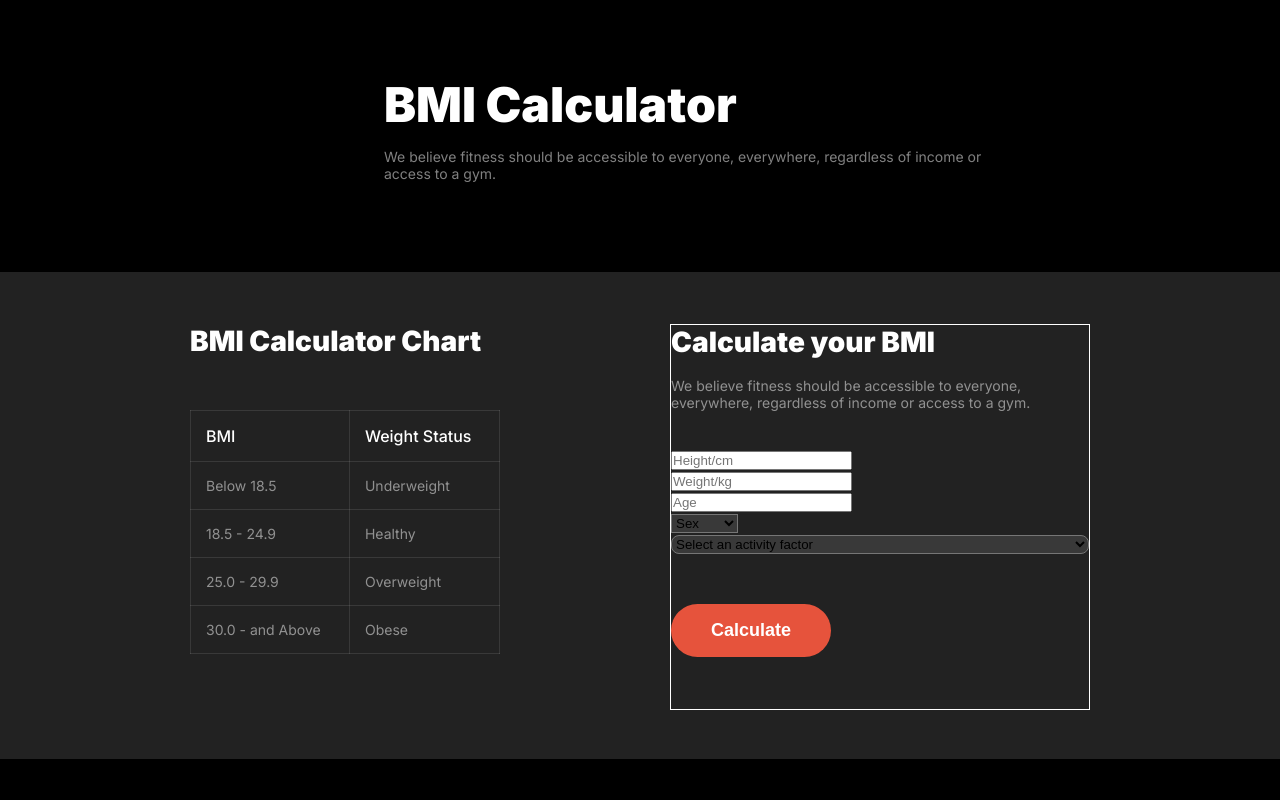
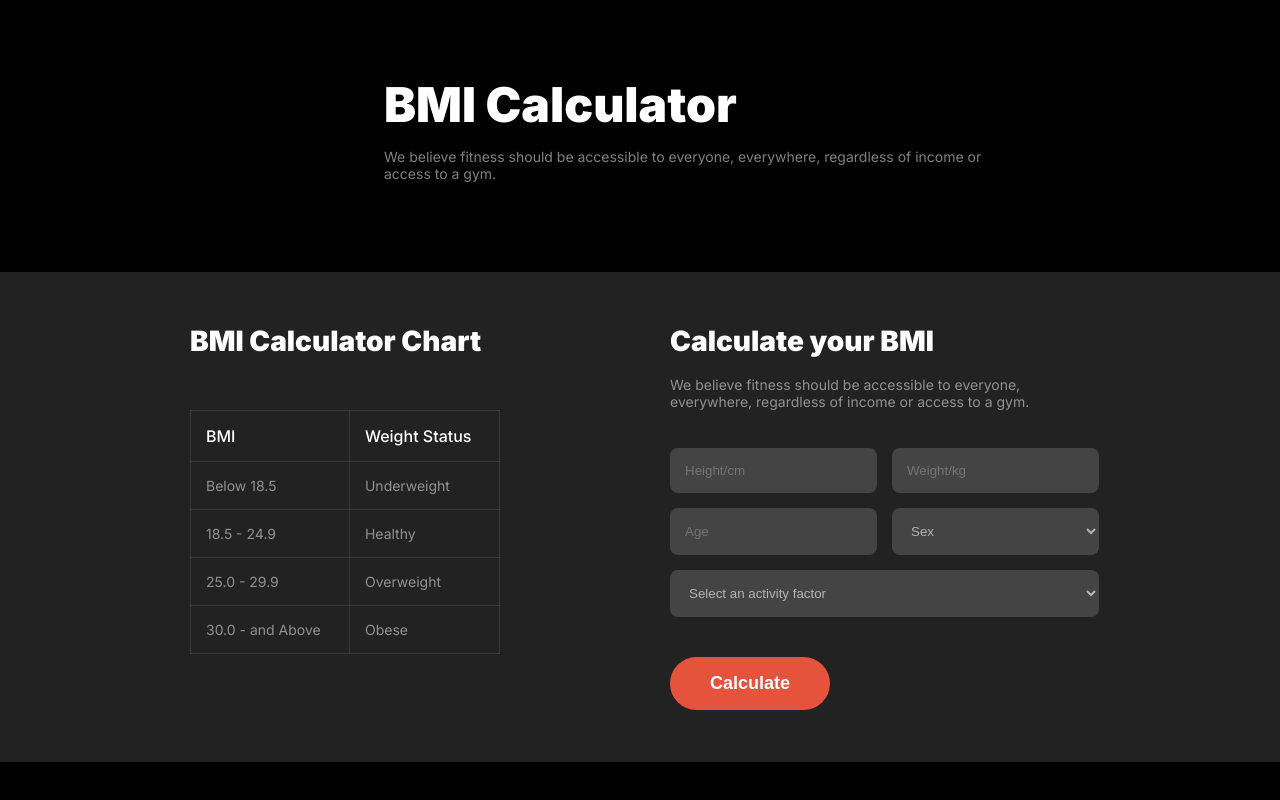
Before and after one commit to Mahfuz1912/Jym-Model, a plain HTML site: page index.html in a window 1280 px wide. Shown: the part 1672-2472 px from the top of the page. Drawn offline with Linux system fonts and the light colour scheme; a web font is replaced by a local one.

Commit message:
Add All Completed BMI Caculation Section

```diff
--- a/index.html
+++ b/index.html
@@ -38,8 +38,8 @@
                     A huge selection of health and fitness content, healthy recipes <br>and transformation stories to help you get fit and stay fit!
                 </p>
                 <div class="display-flex btn-deco">
-                    <button class="primary-btn Font-Color">Join Club Now!</button>
-                    <button class="Font-Color secondary-btn">Download App</button>
+                    <button id="primary-btn" class="Font-Color" type="button">Join Club Now!</button>
+                    <button class="Font-Color secondary-btn" type="button">Download App</button>
                 </div>
             </div>
             <div class="hero-Container2">
@@ -94,7 +94,7 @@
                     <p class="Run-container-Descrip">
                         We believe fitness should be accessible to everyone, everywhere, regardless of income or access to a gym. With hundreds of professional workouts.
                     </p>
-                    <button class="primary-btn Font-Color">Join Now</button>
+                    <button class="Font-Color" id="primary-btn" type="button">Join Now</button>
                 </div>
                 <div>
                     <img class="Run-image" src="images/run.jpg" alt="">
@@ -141,37 +141,34 @@
                 <div class="BMI-Div2">
                     <h1 class="BMI-Div-title2">Calculate your BMI</h1>
                     <p class="small-font">We believe fitness should be accessible to everyone, everywhere, regardless of income or access to a gym.</p>
-                    <from>
-                           <div>
-                            <div class="from">
-                                <input placeholder="Height/cm" type="text" name="" id="">
+                    <section class="from-section">
+                        <form>
+                            <div class="input-container">
+                                <input type="text" placeholder="Height/cm">
+                                <input type="text" placeholder="Weight/kg">
                             </div>
-                            <div>
-                                <input placeholder="Weight/kg" type="text" name="" id="">
-                            </div>
-                            <div>
-                                <input placeholder="Age" type="text" name="" id="">
-                            </div>
-                            <div>
-                                <select name="sex" id="">
+                            <div class="input-container">
+                                <input type="text" placeholder="Age">
+                                <select class=".select">
                                     <option value="">Sex</option>
                                     <option value="male">Male</option>
                                     <option value="female">Female</option>
                                     <option value="other">Other</option>
                                 </select>
                             </div>
-                            <div>
-                                <select class="activity-section" name="" id="">
-                                    <option value=""><span class="activity-section-option">Select an activity factor</span></option>
-                                    <option value="one days">Exersise 1 Days in a Week</option>
-                                    <option value="three days">Exersise 2 Days - 4 Days in a Week</option>
-                                    <option value="everydays">Exersise Everyday in a Week</option>
-                                    <option value="never">Never Exersise</option>
+                            <div class="input-container">
+                                <select>
+                                    <option value="">Select an activity factor</option>
+                                    <option  value="one days">Exersise 1 Days in a Week</option>
+                                    <option  value="one days">Exersise 1 Days in a Week</option>
+                                    <option  value="three days">Exersise 2 Days - 4 Days in a Week</option>
+                                    <option  value="everydays">Exersise Everyday in a Week</option>
+                                    <option  value="never">Never Exersise</option>
                                 </select>
                             </div>
-                           </div>
-                           <input class="primary-btn bmi-btn" type="button" value="Calculate">
-                    </from>
+                            <button class="Font-Color bmi-btn" id="primary-btn" type="submit">Calculate</button>
+                        </form>
+                    </section>
                 </div>
             </div>
         </section>
--- a/responsible.css
+++ b/responsible.css
@@ -9,7 +9,8 @@
         display: none;
     }
     .bg-header,
-    .Run-cointainer{
+    .Run-cointainer,
+    .BMI-Container{
         flex-direction: column;
     }
     .hero-Container{
@@ -62,5 +63,25 @@
     .BMI-Calculator{
        padding: 30px 20px 0 20px;
     }
-
+    .BMI-Calculation{
+        padding: 20px;
+    }
+    .BMI-Div2{
+        width: 100%;
+    }
+    input, select {
+        width: 100%;
+    }
+    .input-container{
+        width:100%
+    }
+    .BMI-Container{
+        gap: 48px;
+    }
+    .BMI-Div-title{
+        font-size: 16px;
+    }
+    .BMI-Div-title2{
+        font-size: 14px;
+    }
  }
--- a/style.css
+++ b/style.css
@@ -94,7 +94,7 @@ header{
     font-size: 18px;
     font-weight: 600;
 }
-.primary-btn{
+#primary-btn{
     border-radius: 42px;
     background-color: rgb(230, 83, 60);
     padding: 16px 40px 16px 40px;
@@ -287,7 +287,6 @@ header{
 /* BMI Calculation start */
 .BMI-Calculation{
     max-width: 1440px;
-    height: 487px;
     margin: 0 auto;
     background-color: rgb(34, 34, 34);
     padding: 52px 190px;
@@ -299,12 +298,9 @@ header{
 }
 .BMI-Div1{
     width: 313px;
-    height: 386px;
 }
 .BMI-Div2{
-    border: 1px solid white;
     width: 577px;
-    height: 386px;
 }
 .BMI-Div-title{
     margin-bottom: 52px;
@@ -326,7 +322,6 @@ th,td,table{
 th,td{
     padding: 15px;
     text-align: left;
-
 }
 .small-font{
     font-weight: 400;
@@ -337,25 +332,28 @@ th,td{
     font-weight: 500;
     font-size: 16px;
 }
-.from{
+.from-section{
     padding-top: 38px;
 }
+
+.input-container {
+    display: flex;
+    justify-content: space-between;
+    width: 100%;
+    margin-bottom: 15px;
+    gap: 15px;
+}
+
+input, select {
+    flex: 1;
+    padding: 15px;
+    border: none;
+    border-radius: 8px;
+    background-color: #444;
+    color: #FFFFFF99;
+}
 .bmi-btn{
-    font-size: 18px;
-    font-weight: 600;
-    color: rgb(255,255,255);
-    margin-top: 50px;
-}
-.activity-section{
-    width: 100%;
-    border-radius: 8px;
-    /*  */
-}
-select{
-    background-color: rgba(255, 255, 255, 0.1);
-}
-option{
-    color: rgba(255, 255, 255,0.6);
+    margin-top: 25px;
 }
 /* BMI Calculation End */
 
```
